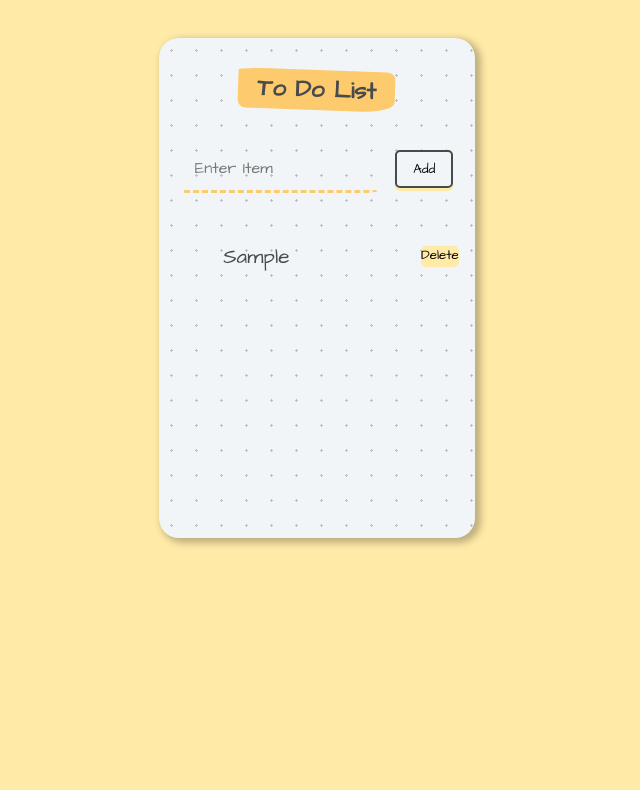
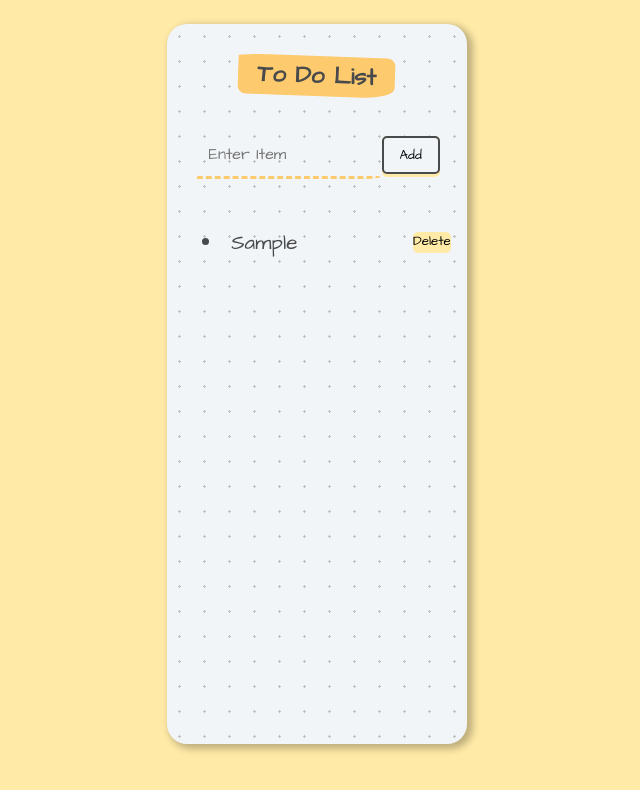
Before and after one commit to shubhambngr/todolist-react, a React (Create React App) app: page / in a window 1280 px wide. Both pictures are taken after typing "Sample" into the empty fields and a click on the button "Add". Shown: the top 790 px of the page, without its empty margins (323-963 px from the left). Built offline with nearby package versions, Linux system fonts and the light colour scheme.

Commit message:
Add Scrolling

```diff
--- a/src/App.css
+++ b/src/App.css
@@ -1,6 +1,6 @@
 body {
   background-color: #ffeaa7;
-  min-height: 70vh;
+  min-height: 100%;
   padding: 1rem;
   box-sizing: border-box;
   display: flex;
@@ -12,12 +12,14 @@ body {
   font-size: 130%;
 }
 
+::-webkit-scrollbar {
+  display: none;
+}
+
 .container {
   width: 100%;
-  height: auto;
-  min-height: 500px;
-  max-width: 500px;
-  min-width: 250px;
+  height: 90vh;
+  max-width: 80vw;
   background: #f1f5f8;
   background-image: radial-gradient(#bfc0c1 7.2%, transparent 0);
   background-size: 25px 25px;
@@ -25,6 +27,7 @@ body {
   box-shadow: 4px 3px 7px 2px #00000040;
   padding: 1rem;
   box-sizing: border-box;
+  overflow: hidden;
 }
 
 .heading {
@@ -63,14 +66,19 @@ body {
   margin-top: 3rem;
 }
 
-.list-item,
-.delete-btn {
-  display: inline-block;
+.list {
+  height: calc(100% - 145px);
+  overflow-y: auto;
+}
+
+.list-item {
+  display: flex;
+  justify-content: space-between;
 }
 
 .delete-btn {
-  float: right;
-  margin-top: 5%;
+  align-self: flex-start;
+  align-self: center;
 }
 
 button {
@@ -82,7 +90,6 @@ button {
   border-radius: 5px;
   background-color: #ffeaa7;
   border: none;
-  margin-left: 1rem;
 }
 
 button span {
--- a/src/App.js
+++ b/src/App.js
@@ -49,7 +49,7 @@ export default function App() {
         <h1>To Do List</h1>
       </div>
       <InputArea isEmpty={emptyInput} onAdd={addItem} />
-      <div>
+      <div className="list">
         <ul>
           {uncheckedItems.map((item, index) => (
             <ListItem
@@ -62,7 +62,6 @@ export default function App() {
             />
           ))}
         </ul>
-      </div>
         {checkedItems.length !== 0 && (
           <Zoom in={true}>
             <div className="checked-items">
@@ -83,5 +82,6 @@ export default function App() {
           </Zoom>
         )}
       </div>
+    </div>
   );
 }
--- a/src/ListItem.js
+++ b/src/ListItem.js
@@ -2,9 +2,8 @@ import React from "react";
 
 function ListItem(props) {
   return (
-    <div style={{ textAlign: "left" }}>
+    <div className="list-item">
       <li
-        className="list-item"
         style={props.isChecked ? { textDecoration: "line-through" } : null}
         onClick={() => {
           props.onCheck(props.item, props.index, props.isChecked);
```
Also changed, not shown: 1 other file (tests, documents, lock files or other folders). Lines whose indentation alone changed are shown as unchanged.
